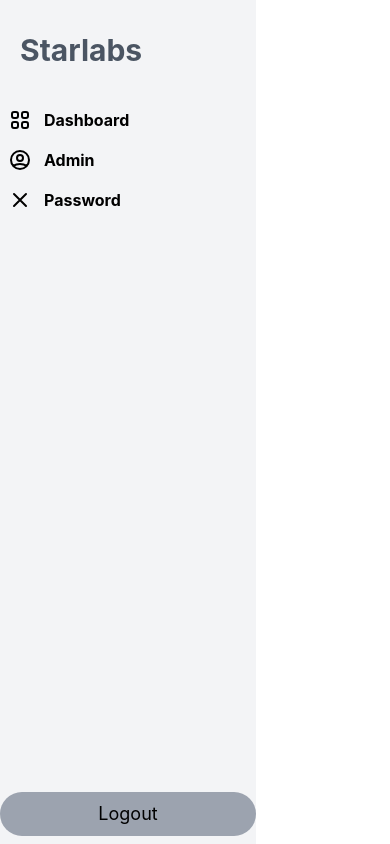
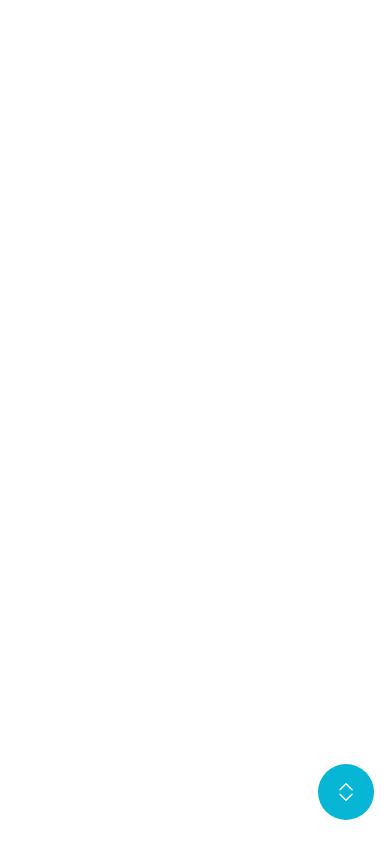
Before and after one commit to Lundrim23/Travel-Guide-Final, a React (Create React App) app: page /admin in a window 390 px wide. Built offline with nearby package versions, Linux system fonts and the light colour scheme.

Commit message:
Made the sidebar responsive

```diff
--- a/src/pages/Admin.js
+++ b/src/pages/Admin.js
@@ -1,4 +1,4 @@
-import React from "react";
+import React, { useState } from "react";
 import { Link } from "react-router-dom";
 
 function Admin() {
@@ -8,18 +8,47 @@
         <Link to="/"></Link>
       </div>
 
-        <div className="flex flex-row">
+      <div class="h-screen flex items-end justify-end px-4 pb-6">
+        <button class="relative z-30 lg:hidden peer h-14 w-14 rounded-full bg-cyan-500 hover:bg-cyan-600 focus:bg-cyan-600 active:bg-cyan-700 transition">
+          <span class="text-white">
+            <svg
+              xmlns="http://www.w3.org/2000/svg"
+              fill="currentColor"
+              class="w-6 m-auto"
+              viewBox="0 0 16 16"
+            >
+              <path
+                fill-rule="evenodd"
+                d="M3.646 9.146a.5.5 0 0 1 .708 0L8 12.793l3.646-3.647a.5.5 0 0 1 .708.708l-4 4a.5.5 0 0 1-.708 0l-4-4a.5.5 0 0 1 0-.708zm0-2.292a.5.5 0 0 0 .708 0L8 3.207l3.646 3.647a.5.5 0 0 0 .708-.708l-4-4a.5.5 0 0 0-.708 0l-4 4a.5.5 0 0 0 0 .708z"
+              />
+            </svg>
+          </span>
+        </button>
 
-            <div className="flex flex-col bg-gray-100 justify-between h-screen w-64 ">
-                <div className="flex items-center justify-between text-gray-600 text-3xl px-5 py-8">
+        {/* <div class="z-20 fixed top-0 -left-96 lg:left-0 h-screen w-9/12 lg:w-72 bg-white shadow-2xl peer-focus:left-0 peer:transition ease-out delay-150 duration-200"> */}
+
+        <div class="z-20 fixed top-0 -left-full lg:left-0 h-screen w-9/12 lg:w-72 bg-white shadow-2xl peer-focus:left-0 peer:transition ease-out delay-150 duration-200">
+          <nav role="navigation" class="p-6">
+            <div className="flex items-center justify-between text-gray-600 text-3xl px-5 py-8 ">
               <b>Starlabs</b>
             </div>
 
-                <div className="flex flex-col flex-auto">
+            <div className="flex flex-col flex-auto left-[-300px]">
               <div className="p-2 hover:bg-gray-300  hover:text-cyan-600  cursor-pointer">
                 <div className="flex flex-row space-x-3">
-                        <svg xmlns="http://www.w3.org/2000/svg" className="h-6 w-6" fill="none" viewBox="0 0 24 24" stroke="currentColor" strokeWidth={2}>
-                            <path strokeLinecap="round" strokeLinejoin="round" d="M4 6a2 2 0 012-2h2a2 2 0 012 2v2a2 2 0 01-2 2H6a2 2 0 01-2-2V6zM14 6a2 2 0 012-2h2a2 2 0 012 2v2a2 2 0 01-2 2h-2a2 2 0 01-2-2V6zM4 16a2 2 0 012-2h2a2 2 0 012 2v2a2 2 0 01-2 2H6a2 2 0 01-2-2v-2zM14 16a2 2 0 012-2h2a2 2 0 012 2v2a2 2 0 01-2 2h-2a2 2 0 01-2-2v-2z" />
+                  <svg
+                    xmlns="http://www.w3.org/2000/svg"
+                    className="h-6 w-6"
+                    fill="none"
+                    viewBox="0 0 24 24"
+                    stroke="currentColor"
+                    strokeWidth={2}
+                  >
+                    <path
+                      strokeLinecap="round"
+                      strokeLinejoin="round"
+                      d="M4 6a2 2 0 012-2h2a2 2 0 012 2v2a2 2 0 01-2 2H6a2 2 0 01-2-2V6zM14 6a2 2 0 012-2h2a2 2 0 012 2v2a2 2 0 01-2 2h-2a2 2 0 01-2-2V6zM4 16a2 2 0 012-2h2a2 2 0 012 2v2a2 2 0 01-2 2H6a2 2 0 01-2-2v-2zM14 16a2 2 0 012-2h2a2 2 0 012 2v2a2 2 0 01-2 2h-2a2 2 0 01-2-2v-2z"
+                    />
                   </svg>
 
                   <h4 className="font-bold text-gray hover:text-cyan-600">
@@ -30,8 +59,19 @@
 
               <div className="p-2 hover:bg-gray-300  hover:text-cyan-600  cursor-pointer">
                 <div className="flex flex-row space-x-3">
-                        <svg xmlns="http://www.w3.org/2000/svg" className="h-6 w-6" fill="none" viewBox="0 0 24 24" stroke="currentColor" strokeWidth={2}>
-                            <path strokeLinecap="round" strokeLinejoin="round" d="M5.121 17.804A13.937 13.937 0 0112 16c2.5 0 4.847.655 6.879 1.804M15 10a3 3 0 11-6 0 3 3 0 016 0zm6 2a9 9 0 11-18 0 9 9 0 0118 0z" />
+                  <svg
+                    xmlns="http://www.w3.org/2000/svg"
+                    className="h-6 w-6"
+                    fill="none"
+                    viewBox="0 0 24 24"
+                    stroke="currentColor"
+                    strokeWidth={2}
+                  >
+                    <path
+                      strokeLinecap="round"
+                      strokeLinejoin="round"
+                      d="M5.121 17.804A13.937 13.937 0 0112 16c2.5 0 4.847.655 6.879 1.804M15 10a3 3 0 11-6 0 3 3 0 016 0zm6 2a9 9 0 11-18 0 9 9 0 0118 0z"
+                    />
                   </svg>
 
                   <h4 className="font-bold text-gray hover:text-cyan-600">
@@ -42,8 +82,19 @@
 
               <div className="p-2 hover:bg-gray-300  hover:text-cyan-600  cursor-pointer">
                 <div className="flex flex-row space-x-3">
-                        <svg xmlns="http://www.w3.org/2000/svg" className="h-6 w-6" fill="none" viewBox="0 0 24 24" stroke="currentColor" strokeWidth={2}>
-                            <path strokeLinecap="round" strokeLinejoin="round" d="M6 18L18 6M6 6l12 12" />
+                  <svg
+                    xmlns="http://www.w3.org/2000/svg"
+                    className="h-6 w-6"
+                    fill="none"
+                    viewBox="0 0 24 24"
+                    stroke="currentColor"
+                    strokeWidth={2}
+                  >
+                    <path
+                      strokeLinecap="round"
+                      strokeLinejoin="round"
+                      d="M6 18L18 6M6 6l12 12"
+                    />
                   </svg>
 
                   <h4 className="font-bold text-gray hover:text-cyan-600">
@@ -51,17 +102,18 @@
                   </h4>
                 </div>
               </div>
-
             </div>
+          </nav>
 
           <div className="flex flex-col">
-
-                        <button className="rounded-full bg-gray-400 py-2 text-chite text-lg mb-2">Logout</button>
-                    </div>
+            <button className="rounded-full bg-gray-400 py-2 text-lg ">
+              Logout
+            </button>
           </div>
         </div>
 
-
+        <div class="z-10 lg:hidden fixed top-0 left-0 w-screen h-screen bg-gray-900 bg-opacity-30 opacity-0 peer-focus:opacity-100 peer:transition duration-200"></div>
+      </div>
     </>
   );
 }
```
Lines whose indentation alone changed are shown as unchanged.
